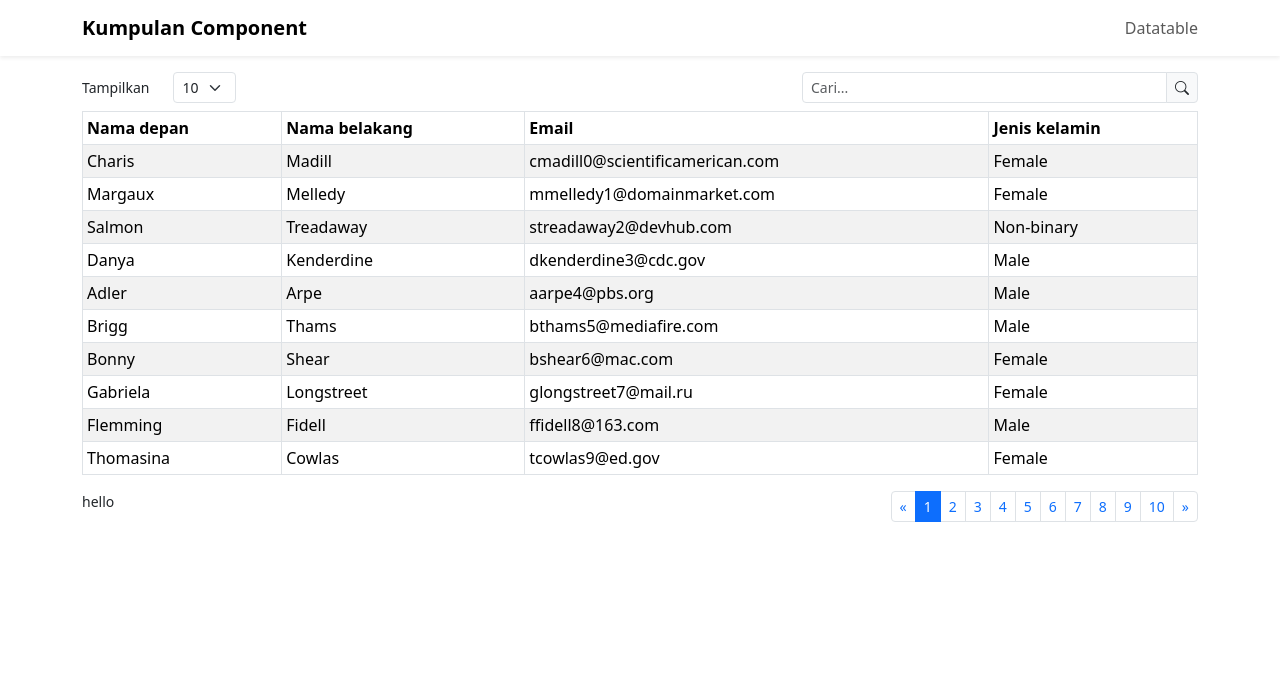
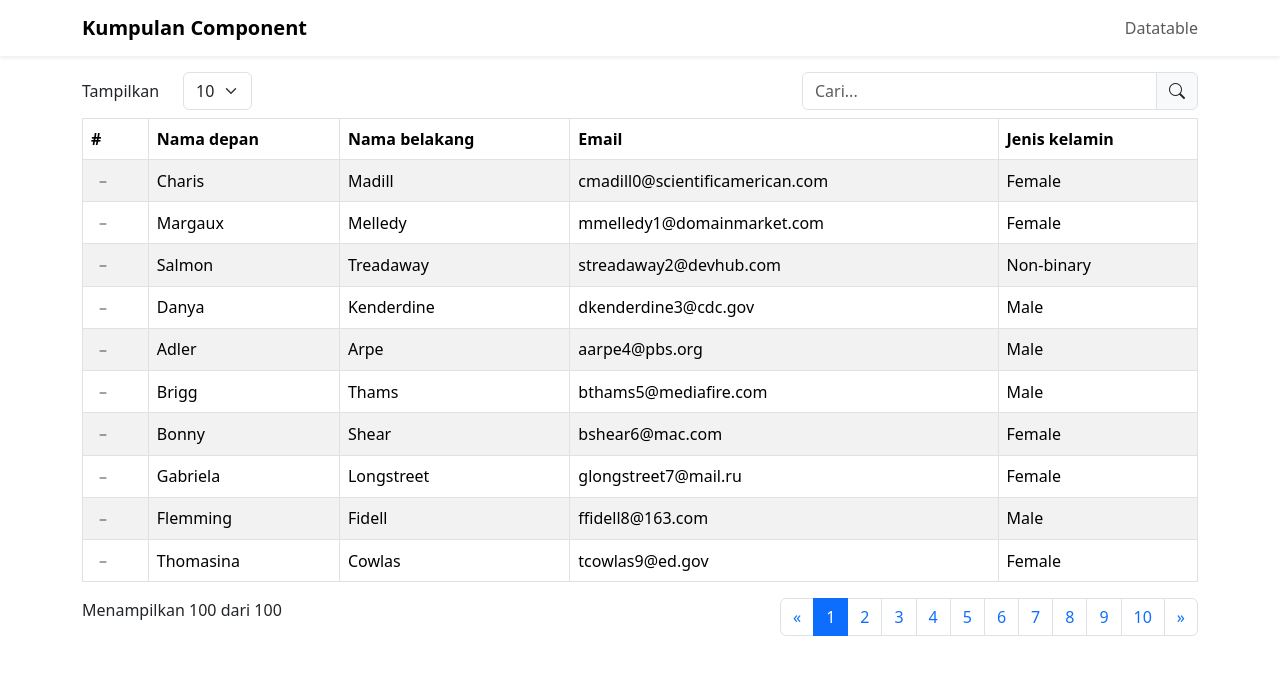
Before and after one commit to dataprojectobenk/components-bootstrap, a Vue app: page / in a window 1280 px wide. Shown: the top 674 px of the page. Built offline with nearby package versions, Linux system fonts and the light colour scheme; data requests are answered from the project's data file.

Commit message:
update datatable

```diff
--- a/src/components/Datatables/Datatable.vue
+++ b/src/components/Datatables/Datatable.vue
@@ -3,51 +3,61 @@
         <!-- search and list show -->
         <div class="d-flex justify-content-md-between flex-column flex-md-row align-content-sm-center">
             <div class="list-show  row justify-content-center justify-content-md-start col-12 col-md-8 ">
-                <label for="list" class="col-form-label col-auto" :class="prop.size=='sm'?'col-form-label-sm':''">Tampilkan</label>
+                <label for="list" class="col-form-label col-auto"
+                    :class="prop.size == 'sm' ? 'col-form-label-sm' : ''">Tampilkan</label>
                 <div class="col-auto">
-                    <select class="form-select" :class="prop.size=='sm'?'form-select-sm':''" v-model="config.perPage" @change="()=>config.page=1">
+                    <select class="form-select" :class="prop.size == 'sm' ? 'form-select-sm' : ''" v-model="config.perPage"
+                        @change="() => config.page = 1">
                         <option v-for="item in [10, 15, 20, 25, 30]" :value="item">{{ item }}</option>
                     </select>
                 </div>
             </div>
-            <div class="input-group col mt-1 mt-md-0 " :class="prop.size=='sm'?'input-group-sm':''">
-                <input type="text" class="form-control" :class="prop.size=='sm'?'form-control-sm':''" placeholder="Cari..." v-model="config.search">
+            <div class="input-group col mt-1 mt-md-0 " :class="prop.size == 'sm' ? 'input-group-sm' : ''">
+                <input type="text" class="form-control" :class="prop.size == 'sm' ? 'form-control-sm' : ''" placeholder="Cari..."
+                    v-model="config.search" @keyup="()=>config.page=1">
                 <span class="input-group-text"><i class="bi bi-search"></i></span>
             </div>
         </div>
         <!-- end search and list show -->
         <!-- table -->
-        <table id="table" class="table mt-2" :class="prop.size=='sm'?prop.classTable+' table-sm':prop.classTable">
+        <table id="table" class="table mt-2" :class="prop.size == 'sm' ? prop.classTable + ' table-sm' : prop.classTable">
             <thead>
                 <tr class="align-middle">
+                    <th>#</th>
                     <th v-for="item in prop.column">{{ item.name }}</th>
                 </tr>
             </thead>
             <tbody>
-                <tr class="align-middle" v-for="item in dataTable.data">
+                <tr class="align-middle " v-for="item in dataTable.data">
+                    <td><button class="btn btn-sm  px-1 py-0"><i class="bi bi-dash"></i></button></td>
                     <td v-for="i in  prop.column">{{ item[i.data] }}</td>
                 </tr>
             </tbody>
         </table>
         <!-- end table -->
-        <div class="justify-content-ceconfig.value.page-1nter d-flex flex-column-reverse flex-md-row justify-content-md-between align-content-center">
-            <div class="info text-center " :class="prop.size=='sm'?'small':''">
-                hello
+        <div
+            class="justify-content-ceconfig.value.page-1nter d-flex flex-column-reverse flex-md-row justify-content-md-between align-content-center">
+            <div class="info text-center " :class="prop.size == 'sm' ? 'small' : ''">
+                <span class="text-mute">Menampilkan {{ dataTable.filter}} dari {{ prop.data.length }}</span>
             </div>
             <div class="navigation">
                 <!-- pagination -->
                 <nav>
-                        <ul class="pagination justify-content-center justify-content-md-end" :class="prop.size=='sm'?'pagination-sm':''">
+                    <ul class="pagination justify-content-center justify-content-md-end"
+                        :class="prop.size == 'sm' ? 'pagination-sm' : ''">
                         <li class="page-item">
-                                <button class="page-link"  aria-label="Previous" @click="()=>{config.page=config.page!=1?config.page-1:1}">
+                            <button class="page-link" aria-label="Previous"
+                                @click="() => { config.page = config.page != 1 ? config.page - 1 : 1 }">
                                 <span aria-hidden="true">&laquo;</span>
                             </button>
                         </li>
-                            <li class="page-item" v-for="i in Math.ceil(dataTable.length/config.perPage)">
-                                <button class="page-link" :class="config.page==i?'active':''" @click="()=>config.page=i">{{ i }}</button>
+                        <li class="page-item" v-for="i in Math.ceil(dataTable.filter / config.perPage)">
+                            <button class="page-link" :class="config.page == i ? 'active' : ''" @click="() => config.page = i">{{ i
+                            }}</button>
                         </li>
                         <li class="page-item">
-                                <a class="page-link" href="#" aria-label="Next" @click="()=>{config.page=config.page!=Math.ceil(dataTable.length/config.perPage)?config.page+1:Math.ceil(dataTable.length/config.perPage)}">
+                            <a class="page-link" href="#" aria-label="Next"
+                                @click="() => { config.page = config.page != Math.ceil(dataTable.filter / config.perPage) ? config.page + 1 : Math.ceil(dataTable.length / config.perPage) }">
                                 <span aria-hidden="true">&raquo;</span>
                             </a>
                         </li>
@@ -60,11 +70,11 @@
 </template>
 
 <script setup>
-import { computed , ref} from 'vue';
-const config=ref({
-    perPage:10,
-    page:1,
-    search:''
+import { computed, ref } from 'vue';
+const config = ref({
+    perPage: 10,
+    page: 1,
+    search: ''
 })
 const prop = defineProps({
     classTable: String,
@@ -76,29 +86,62 @@ const prop = defineProps({
         default: [],
         type: Array
     },
-    size:{
-        default:'md',
-        type:String
+    size: {
+        default: 'md',
+        type: String
+    },
+    filter:{
+        default:[],
+        type:Array
     }
 })
 
-const dataTable = computed(()=>{
-    let dt ={
-        length:prop.data.length,
-        filter:0,
-        data:prop.data
+const dataTable = computed(() => {
+    let dt = {
+        length: prop.data.length,
+        filter: prop.data.length,
+        data: prop.data
+    }
+    // filter data
+    if(config.value.search.length>0){
+        let filter=[]
+        if(prop.filter.length>0){
+            filter = prop.filter
+        }else{
+            prop.column.forEach(el=>{filter.push(el.data)})
         }
 
+        // filter data by search
+        dt.data = dt.data.filter(el=>{
+            let isExists=false
+            filter.forEach(item=>{
+                if(el[item].toUpperCase().includes(config.value.search.toUpperCase())){
+                    isExists = true
+                    return
+                }
+            })
+            if(isExists) return el
+        })
+        dt.filter = dt.data.length
+    }
     // show data per page
-    let start = 0+ (config.value.page-1)* config.value.perPage
+    let start = 0 + (config.value.page - 1) * config.value.perPage
     let end = config.value.page * config.value.perPage
-    dt.data = dt.data.slice(start,end)
+    dt.data = dt.data.slice(start, end)
     return dt
 })
 
 </script>
 
 <style lang="scss" scoped>
-// #data-table{
-// }
+#data-table{
+    tbody tr{
+        cursor: pointer;
+    }
+    #table{
+        tbody tr{
+            background-color: black;
+        }
+    }
+}
 </style>
--- a/src/views/HomeView.vue
+++ b/src/views/HomeView.vue
@@ -1,6 +1,6 @@
 <template>
   <BaseLayout>
-    <Datatable class-table="table-striped  table-bordered" :column="column" :data="users"  size="sm"></Datatable>
+    <Datatable class-table="table-striped  table-bordered table-hover" :column="column" :data="users"  ></Datatable>
   </BaseLayout>
 </template>
 
```
Lines whose indentation alone changed are shown as unchanged.
